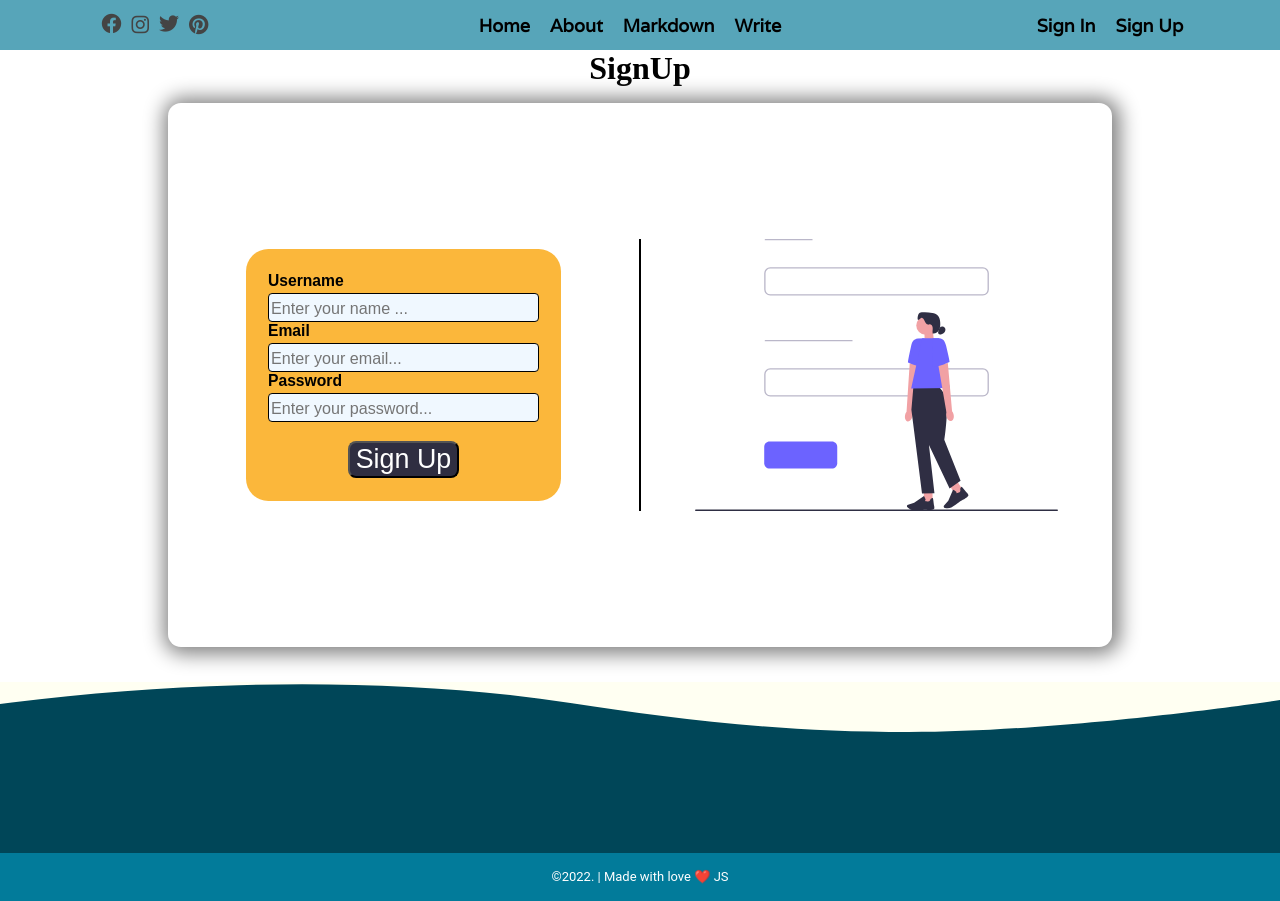
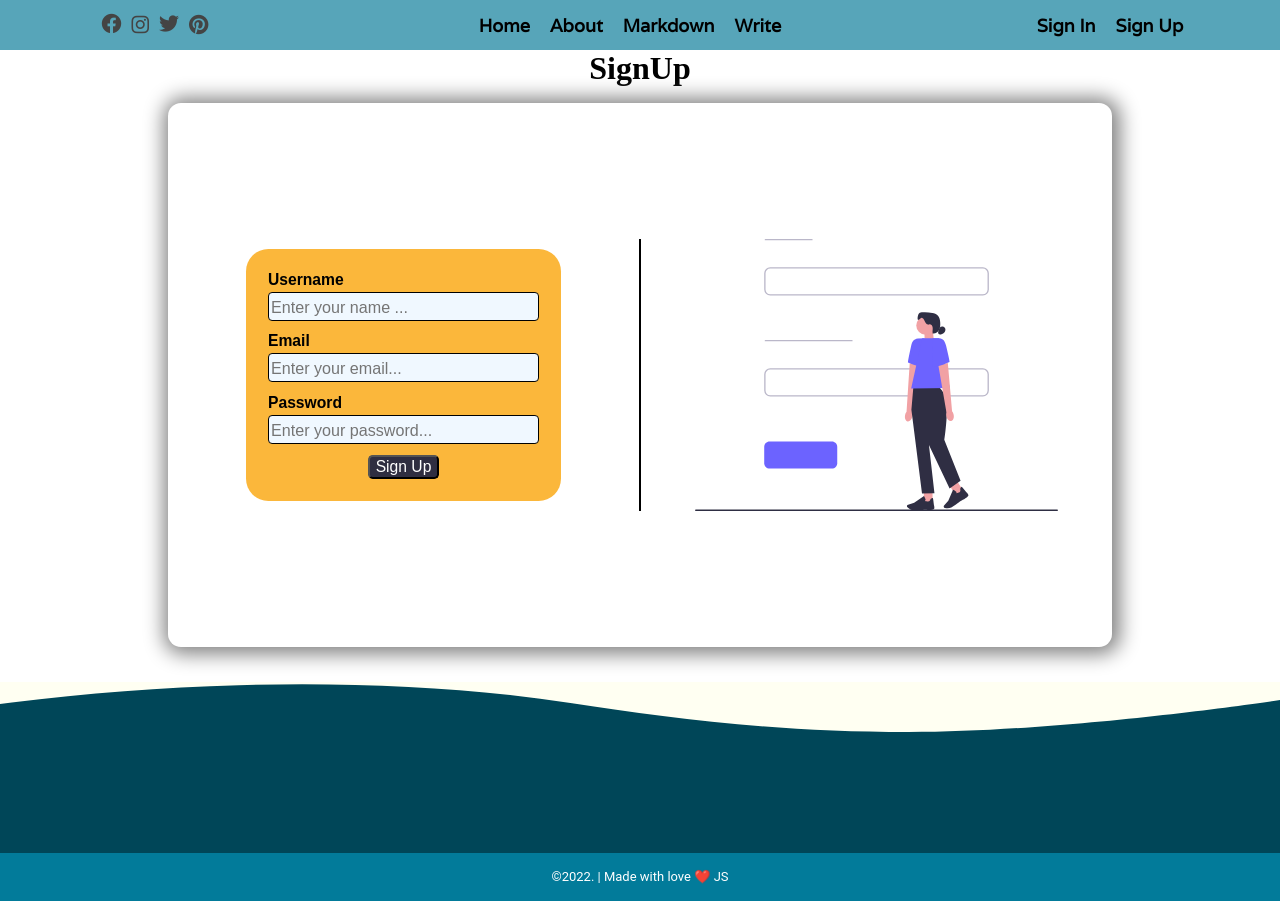
Before and after one commit to anuragK-24/Blog_Frontend, a React (Create React App) app: page /write in a window 1280 px wide. Built offline with nearby package versions, Linux system fonts and the light colour scheme.

Commit message:
Updated the signup and signin

```diff
--- a/src/components/LabelledInput/LabelledInput.scss
+++ b/src/components/LabelledInput/LabelledInput.scss
@@ -15,6 +15,7 @@
 }
 .LabelledInput {
     background-color: inherit;
+    margin-bottom: 0.5em;
 
     &__Label {
         background-color: inherit;
--- a/src/pages/SignIn/SignIn.scss
+++ b/src/pages/SignIn/SignIn.scss
@@ -48,7 +48,7 @@
         max-height: 12em;
         &_Button {
           border-radius: 0.3em;
-          font-size: 1.2em;
+          font-size: 0.7em;
           background-color: #2f2e41;
           color: white;
           margin: auto;
--- a/src/pages/register/SignUp.scss
+++ b/src/pages/register/SignUp.scss
@@ -48,7 +48,7 @@
           max-height: 15em;
           &_Button {
             border-radius: 0.3em;
-            font-size: 1.2em;
+            font-size: 0.7em;
             background-color: #2f2e41;
             color: white;
             margin: auto;
```
